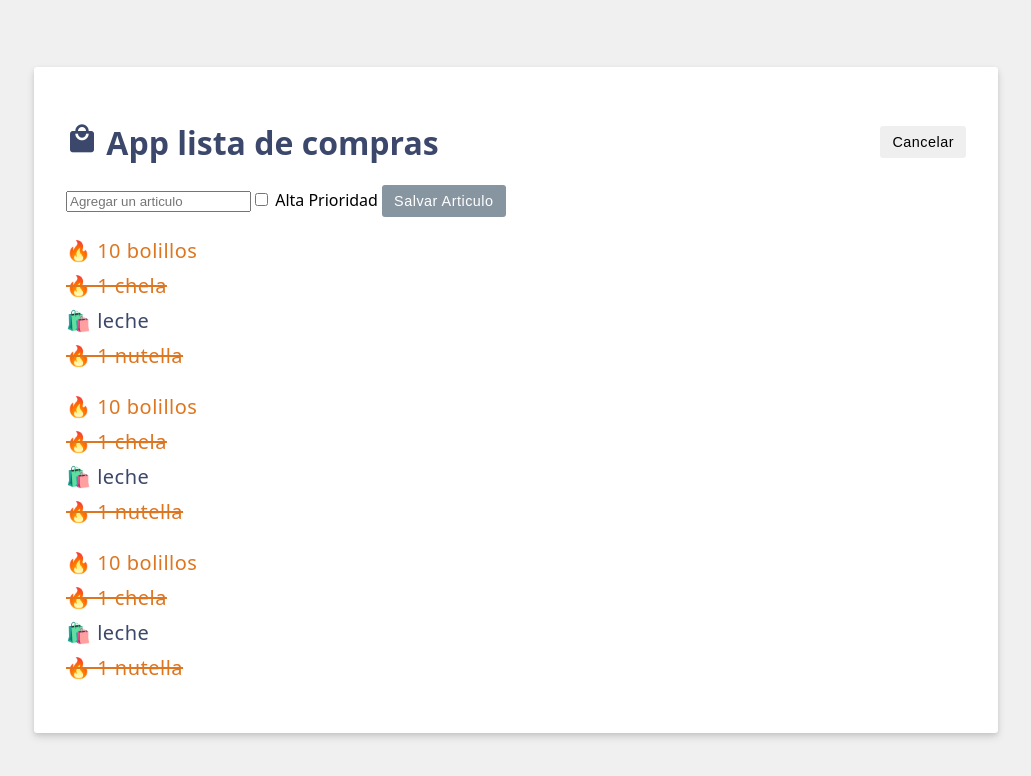
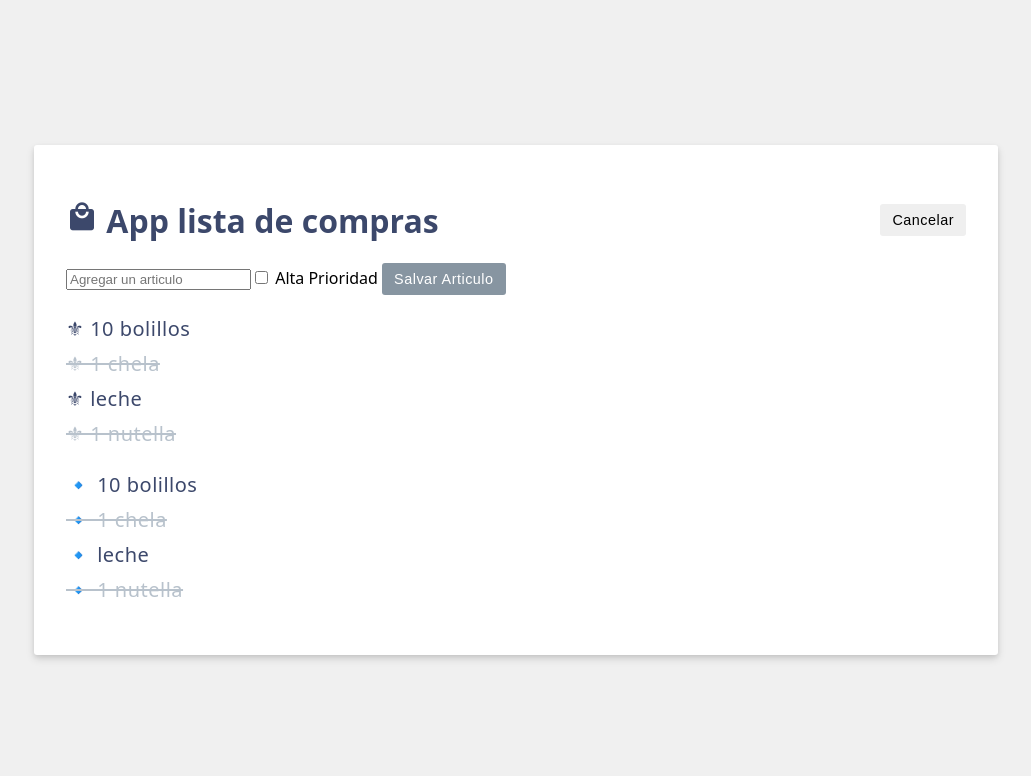
Before and after one commit to MoonGarc/DADM-2024B, a Vue app: page / in a window 1280 px wide. Shown: the top 776 px of the page, without its empty margins (124-1155 px from the left). Built offline with nearby package versions, Linux system fonts and the light colour scheme.

Commit message:
⭐Alternando las propiedades de la lista

```diff
--- a/src/App.vue
+++ b/src/App.vue
@@ -1,22 +1,36 @@
 <script setup>
 import { ref } from 'vue';
-
 // Modelo
 const header = ref('App lista de compras');
 
 // ---items----
 const items = ref([
-  { id: '0', label: '10 bolillos',purchased: false, priority: true },
+  { id: '0', label: '10 bolillos', purchased: false, priority: true },
   { id: '1', label: '1 chela', purchased: true, priority: true},
   { id: '2', label: 'leche', purchased: false, priority: false },
-  { id: '3', label: '1 nutella', purchased: true, priority: true },
+  { id: '3', label: '1 nutella', purchased: true, priority: true }
 ]);
 
 // Item-Method
+// Metodo para agregar nuevos elementos a la lista
 const saveItem = () => {
-  // Add new item
-  items.value.push({ id: items.value.length + 1, label: newItem.value });
-  newItem.value = ""; // Limpiar el input después de agregar
+  items.value.push({
+    id: items.value.length + 1,
+    label: newItem.value,
+    highPriority: newItemHighPriority.value
+  });
+  // Reiniciendo la entrada de texto
+  newItem.value = "";
+  newItemHighPriority.value = false;
+};
+// Funcion que alterna el valor de la variable editing
+const doEdit = (edit) => {
+  editing.value = edit;
+  // Limpiando la entrada de texto
+  // en caso de que se oculte o muestre
+  // el formulario
+  newItem.value = "";
+  newItemHighPriority.value = false;
 };
 
 // --Formulario---
@@ -25,6 +39,9 @@ const newItemHighPriority = ref(false);
 const editing = ref(true);
 const activeEdition = (activate) => {
   editing.value = activate;
+};// Alternando estado de compra del item
+const togglePurchased = (item) => {
+  item.purchased = !item.purchased;
 };
 </script>
 
@@ -54,38 +71,29 @@ const activeEdition = (activate) => {
     <!-- Boton -->
     <button
     :disabled="newItem.length == 0"
-     class="btn btn-primary">
+    class="btn btn-primary">
       Salvar Articulo
     </button>
   </form>
+    <!--LISTA OBJETOS-->
+  <!-- Lista -->
   <ul>
     <li
-    v-for="{label, id, purchased, priority} in items"
-    :key="id"
-    class="amazing"
-    :class="{ strikeout: purchased, priority: priority}">
-    {{ priority ? "🔥": "🛍️"}} {{label}}
+      v-for="({ id, label, purchased, priority }, index) in items"
+      @click="togglePurchased(items[index])"
+      v-bind:key="id"
+      :class="{ strikeout: purchased, priority: highPriority }"
+    >
+      ⚜ {{ label }}
     </li>
   </ul>
-  <!--Lista clases como objetos-->
+  <!--LISTA ARREGLOS-->
   <ul>
-    <li
-    v-for="{label, id, purchased, priority} in items"
-    :key="id"
-    class="amazing"
-    :class="{ strikeout: purchased, priority: priority}">
-    {{ priority ? "🔥": "🛍️"}} {{label}}
-    </li>
-  </ul>
-  <!--Lista como arreglos-->
-  <ul>
-    <li
-    v-for="{label, id, purchased, priority} in items"
-    :key="id"
-    :class="[purchased ? 'strikeout': '', priority ? 'priority' : '']">
-        {{ priority ? "🔥": "🛍️"}} {{label}}
-    </li>
-  </ul>
+  <li
+  v-for="{ id, label, purchased } in items"
+  v-bind:key="id"
+  :class="{strikeout: purchased}">🔹 {{ label }}</li>
+</ul>
   <p v-if="items.length === 0"> 🥀 NO HAY ELEMENTOS EN LA LISTA 🥀</p>
 </template>
 
```
